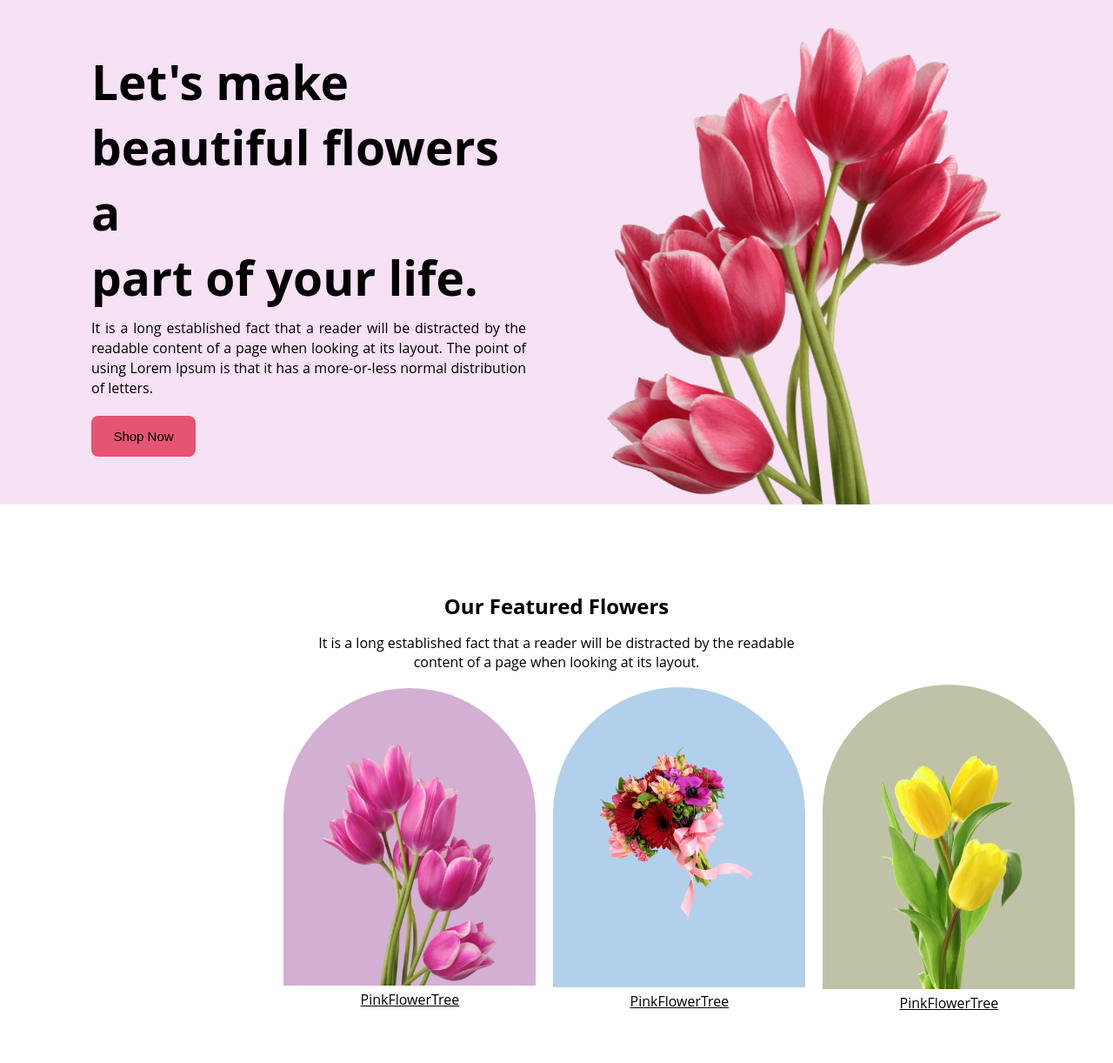
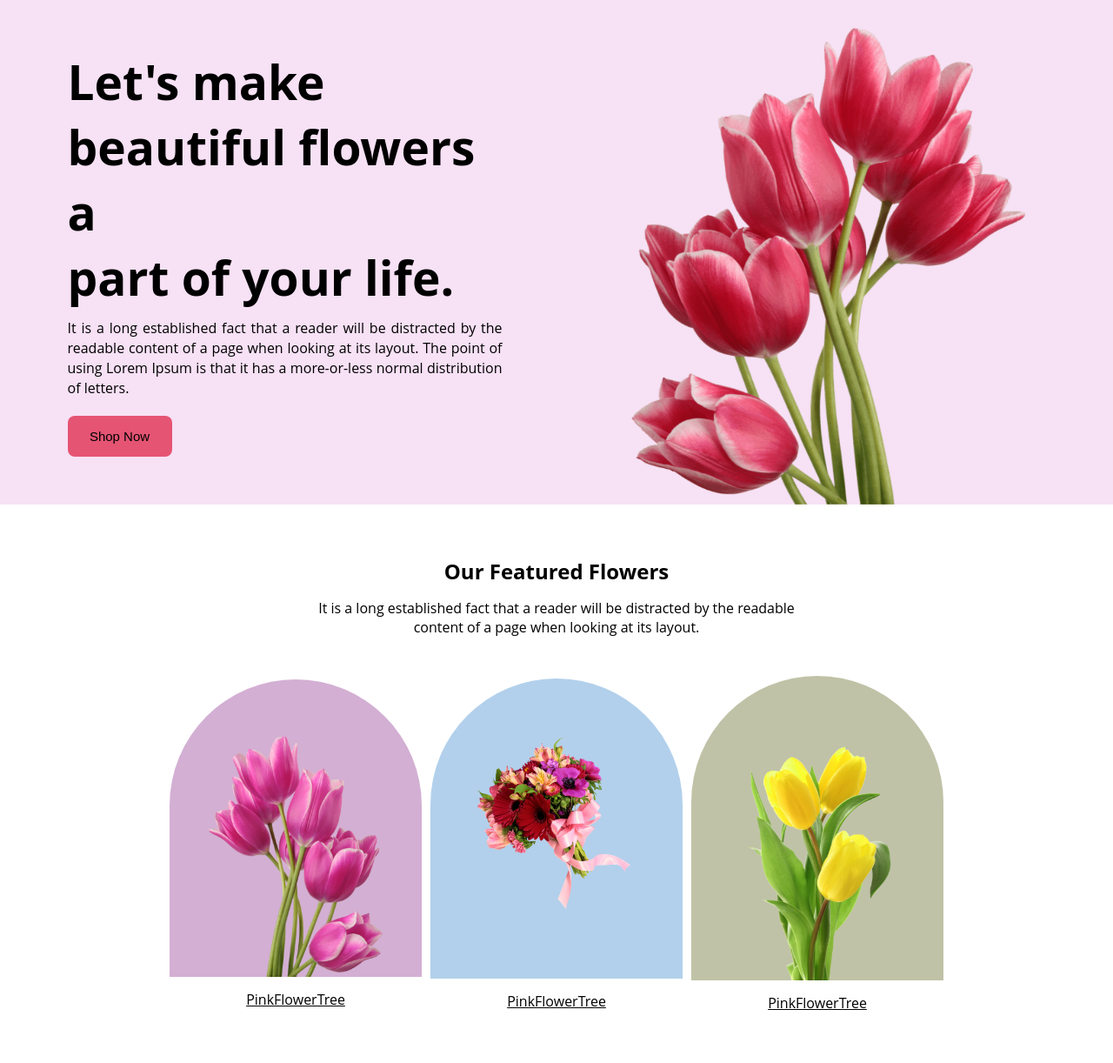
Before and after one commit to alfaz08/flower-shop-assignments, a plain HTML site: page index.html in a window 1280 px wide. Shown: the whole page at 87% size. Drawn offline with Linux system fonts and the light colour scheme.

Commit message:
featured section succesfully added

```diff
--- a/index.html
+++ b/index.html
@@ -26,29 +26,32 @@
 
 
     <main>
-       <div class="featured-container">
+         <!--Featured Section start-->
          <div class="featured-title">
            <h2>Our Featured Flowers</h2>
            <p class="para">It is a long established fact that a reader will be distracted by the readable <br> content of a page when looking at its layout.
-
            </p>
          </div>
          <div class="featued-image-container">
-            <div><img class="featured-img-one" src="./Flower Asset/pngwing 6.png" alt="">
-              <a class="pink-flower" href="">PinkFlowerTree</a></div>
           <div>
+            <img class="featured-img-one" src="./Flower Asset/pngwing 6.png" alt="">
+            <figcaption class="caption"><u>PinkFlowerTree</u></figcaption>
+          </div>
+            <div>
             <img class="featured-img-two" src="./Flower Asset/pngwing 5.png" alt="">
-            <a class="pink-flower" href="">PinkFlowerTree</a>
+            <figcaption class="caption"><u>PinkFlowerTree</u></figcaption>
           </div>
           <div>
             <img class="featured-img-three" src="./Flower Asset/pngwing 7.png" alt="">
-            <a class="pink-flower" href="">PinkFlowerTree</a></div>
+            <figcaption class="caption"><u>PinkFlowerTree</u></figcaption>
+          </div>
         </div>
+        <!--Featured Section end-->
 
 
 
 
-       </div>
+
 
     </main>
 
--- a/style.css
+++ b/style.css
@@ -14,16 +14,19 @@ h1{
    display: flex;
    align-items: center;
    justify-content:center;
-   gap: 70px;
+   gap: 75px;
+
 }
 .banner-des{
   max-width: 500px;
   /*background-color: blue;*/
+
 }
 .banner-des-para{
   padding-top: 10px;
   text-align: justify;
   line-height: 23px;
+
 }
 .btn-primary{
   border-radius: 5px;
@@ -43,6 +46,8 @@ background: #E55473;
   width: 500px;
    padding-top: 30px;
   height: 550px;
+  padding-left: 50px;
+
 }
 
 /*Main part css*/
@@ -57,15 +62,20 @@ background: #E55473;
   text-align: center;
 }
 .featured-title{
+
   align-items: center;
   margin-top: 60px;
+  text-align: center;
 }
 .featued-image-container{
   display: flex;
-  gap: 20px;
+  justify-content: center;
+  gap: 10px;
   width: 70%;
   margin: auto;
   align-items: center;
+
+  padding: 30px;
 }
 .para{
   padding-top: 15px;
@@ -107,3 +117,8 @@ background: #E55473;
    color: black;
    padding: 20%;
 }
+.caption{
+  padding: 10px;
+
+  text-align: center;
+}
```
